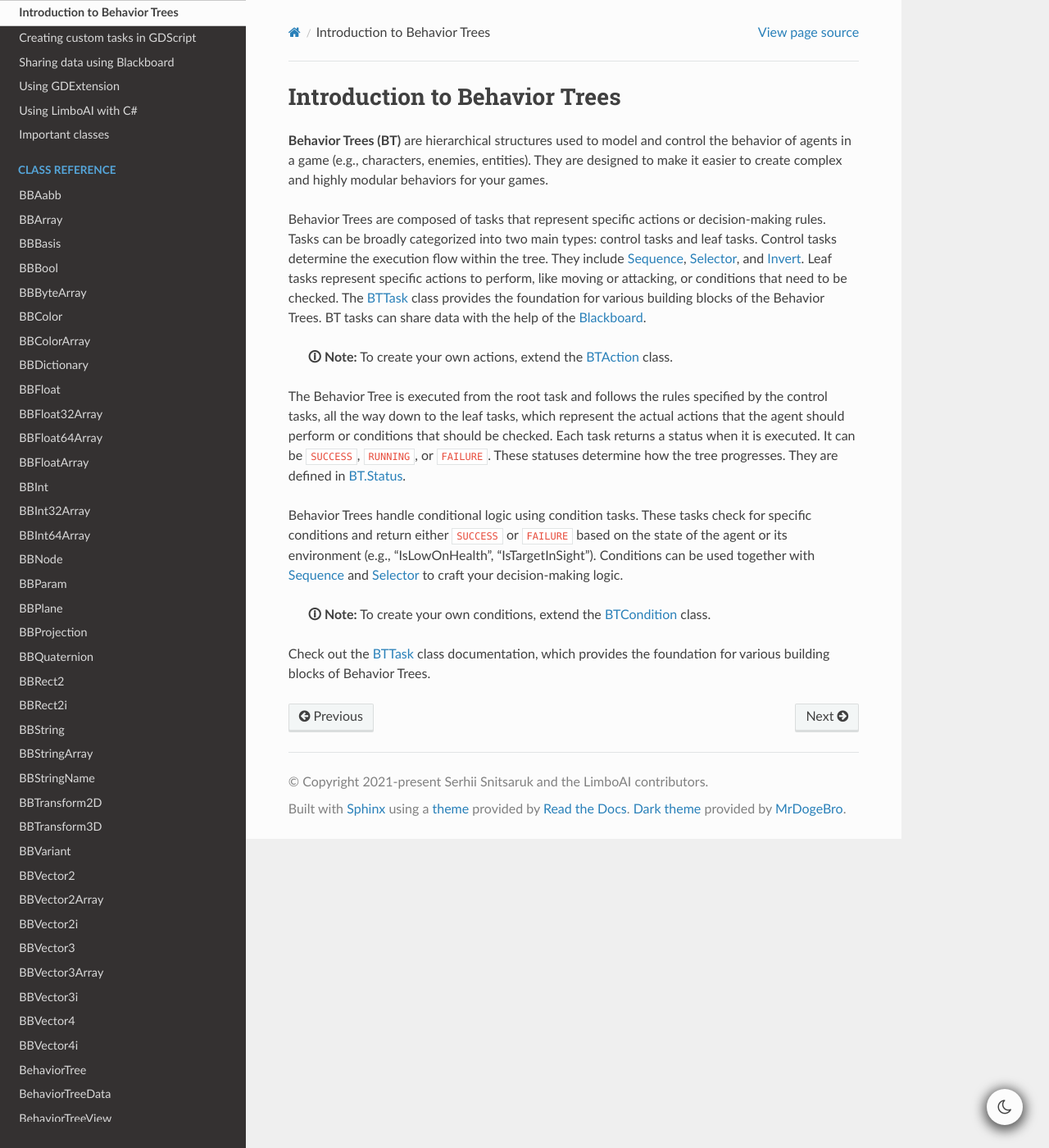
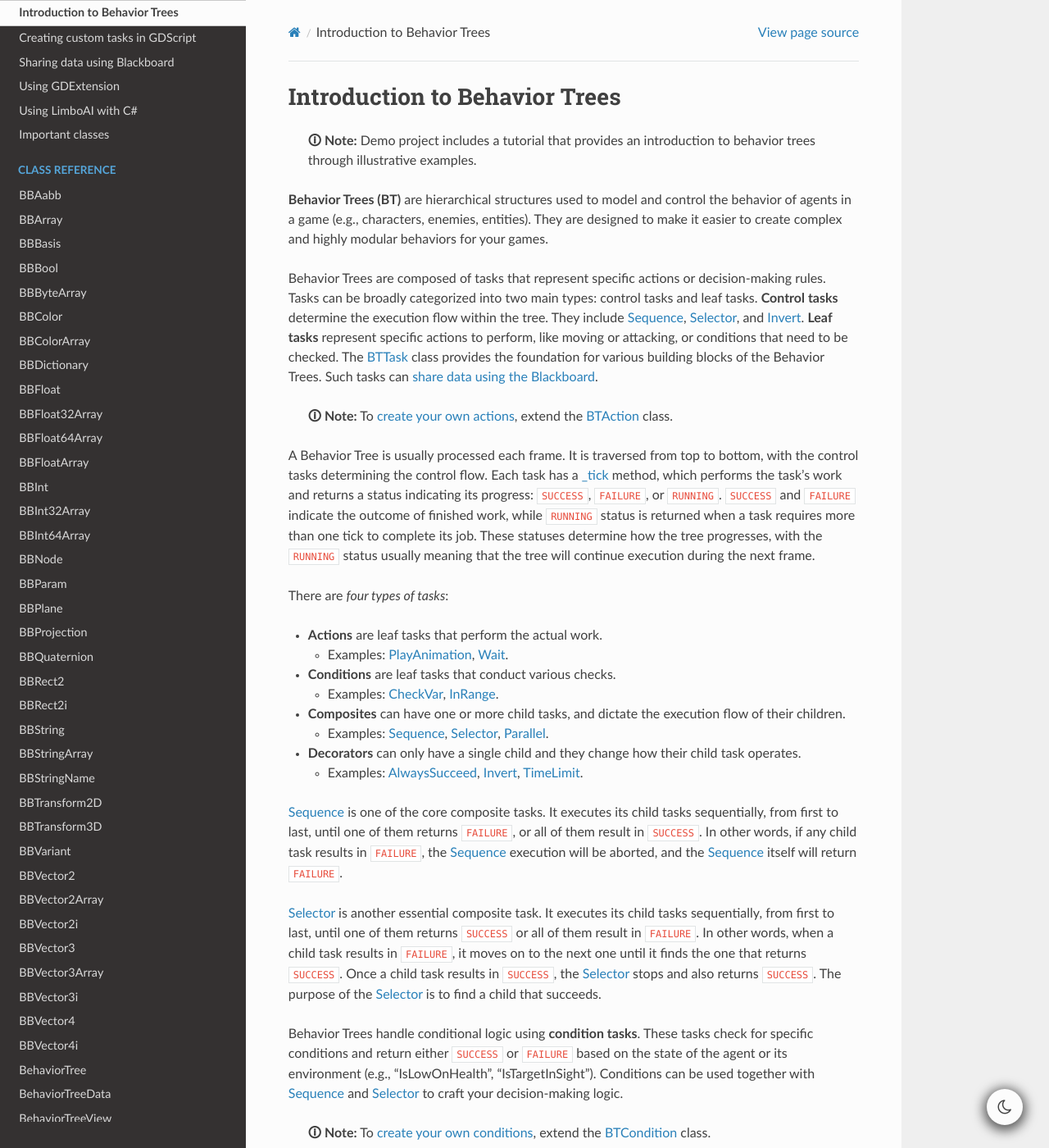
Before and after one commit to limbonaut/limboai, a Sphinx documentation site: the page built from doc/source/getting-started/introduction.rst, in a window 1280 px wide and 1400 px high. Shown: the whole window at 82% size. Built offline with Sphinx 7.4.7 and the Read the Docs theme 2.0.0, drawn with Linux system fonts in a browser that asks for light colours; pages that are not in the unit, such as notebooks, are missing from menus.

Commit message:
Doc: Update introduction to behavior trees

```diff
--- a/doc/source/getting-started/custom-tasks.rst
+++ b/doc/source/getting-started/custom-tasks.rst
@@ -93,6 +93,8 @@ Example 1: A simple action
        return FAILURE
 
 
+.. _example_in_range:
+
 Example 2: InRange condition
 ----------------------------
 
--- a/doc/source/getting-started/featured-classes.rst
+++ b/doc/source/getting-started/featured-classes.rst
@@ -1,3 +1,5 @@
+.. _featured_classes:
+
 Important classes
 =================
 
--- a/doc/source/getting-started/introduction.rst
+++ b/doc/source/getting-started/introduction.rst
@@ -3,6 +3,7 @@
 Introduction to Behavior Trees
 ==============================
 
+   **🛈 Note:** Demo project includes a tutorial that provides an introduction to behavior trees through illustrative examples.
 
 **Behavior Trees (BT)** are hierarchical structures used to model and
 control the behavior of agents in a game (e.g., characters, enemies,
@@ -11,34 +12,67 @@ highly modular behaviors for your games.
 
 Behavior Trees are composed of tasks that represent specific actions or
 decision-making rules. Tasks can be broadly categorized into two main
-types: control tasks and leaf tasks. Control tasks determine the
+types: control tasks and leaf tasks. **Control tasks** determine the
 execution flow within the tree. They include :ref:`Sequence<class_BTSequence>`,
 :ref:`Selector<class_BTSelector>`, and
-:ref:`Invert<class_BTInvert>`. Leaf tasks represent specific actions
+:ref:`Invert<class_BTInvert>`. **Leaf tasks** represent specific actions
 to perform, like moving or attacking, or conditions that need to be
 checked. The :ref:`BTTask<class_BTTask>` class provides the foundation for various
-building blocks of the Behavior Trees. BT tasks can share data with the
-help of the :ref:`Blackboard<class_Blackboard>`.
+building blocks of the Behavior Trees. Such tasks can :ref:`share data using the Blackboard<blackboard>`.
 
-   **🛈 Note:** To create your own actions, extend the :ref:`BTAction<class_BTAction>`
+   **🛈 Note:** To :ref:`create your own actions<custom_tasks>`, extend the :ref:`BTAction<class_BTAction>`
    class.
 
-The Behavior Tree is executed from the root task and follows the rules
-specified by the control tasks, all the way down to the leaf tasks,
-which represent the actual actions that the agent should perform or
-conditions that should be checked. Each task returns a status when it is
-executed. It can be ``SUCCESS``, ``RUNNING``, or ``FAILURE``. These
-statuses determine how the tree progresses. They are defined in
-:ref:`BT.Status <enum_BT_Status>`.
+A Behavior Tree is usually processed each frame. It is traversed from top to bottom,
+with the control tasks determining the control flow. Each task has a :ref:`_tick<class_BTTask_private_method__tick>`
+method, which performs the task's work and returns a status indicating its progress:
+``SUCCESS``, ``FAILURE``, or ``RUNNING``. ``SUCCESS`` and ``FAILURE`` indicate the
+outcome of finished work, while ``RUNNING`` status is returned when a task requires
+more than one tick to complete its job. These statuses determine how the tree
+progresses, with the ``RUNNING`` status usually meaning that the tree will
+continue execution during the next frame.
 
-Behavior Trees handle conditional logic using condition tasks. These
+There are *four types of tasks*:
+
+* **Actions** are leaf tasks that perform the actual work.
+
+  * Examples: :ref:`PlayAnimation<class_BTPlayAnimation>`, :ref:`Wait<class_BTWait>`.
+
+* **Conditions** are leaf tasks that conduct various checks.
+
+  * Examples: :ref:`CheckVar<class_BTCheckVar>`, :ref:`InRange<example_in_range>`.
+
+* **Composites** can have one or more child tasks, and dictate the execution flow of their children.
+
+  * Examples: :ref:`Sequence<class_BTSequence>`, :ref:`Selector<class_BTSelector>`, :ref:`Parallel<class_BTParallel>`.
+
+* **Decorators** can only have a single child and they change how their child task operates.
+
+  * Examples: :ref:`AlwaysSucceed<class_BTAlwaysSucceed>`, :ref:`Invert<class_BTInvert>`, :ref:`TimeLimit<class_BTTimeLimit>`.
+
+:ref:`Sequence<class_BTSequence>` is one of the core composite tasks.
+It executes its child tasks sequentially, from first to last, until one of them
+returns ``FAILURE``, or all of them result in ``SUCCESS``. In other words,
+if any child task results in ``FAILURE``, the :ref:`Sequence<class_BTSequence>`
+execution will be aborted, and the :ref:`Sequence<class_BTSequence>` itself will
+return ``FAILURE``.
+
+:ref:`Selector<class_BTSelector>` is another essential composite task.
+It executes its child tasks sequentially, from first to last, until one of them
+returns ``SUCCESS`` or all of them result in ``FAILURE``. In other words, when
+a child task results in ``FAILURE``, it moves on to the next one until it
+finds the one that returns ``SUCCESS``. Once a child task results in ``SUCCESS``,
+the :ref:`Selector<class_BTSelector>` stops and also returns ``SUCCESS``.
+The purpose of the :ref:`Selector<class_BTSelector>` is to find a child that succeeds.
+
+Behavior Trees handle conditional logic using **condition tasks**. These
 tasks check for specific conditions and return either ``SUCCESS`` or
 ``FAILURE`` based on the state of the agent or its environment (e.g.,
 “IsLowOnHealth”, “IsTargetInSight”). Conditions can be used together
 with :ref:`Sequence<class_BTSequence>` and :ref:`Selector<class_BTSelector>`
 to craft your decision-making logic.
 
-   **🛈 Note:** To create your own conditions, extend the :ref:`BTCondition<class_BTCondition>`
+   **🛈 Note:** To :ref:`create your own conditions<custom_tasks>`, extend the :ref:`BTCondition<class_BTCondition>`
    class.
 
 Check out the :ref:`BTTask<class_BTTask>` class documentation, which
```
